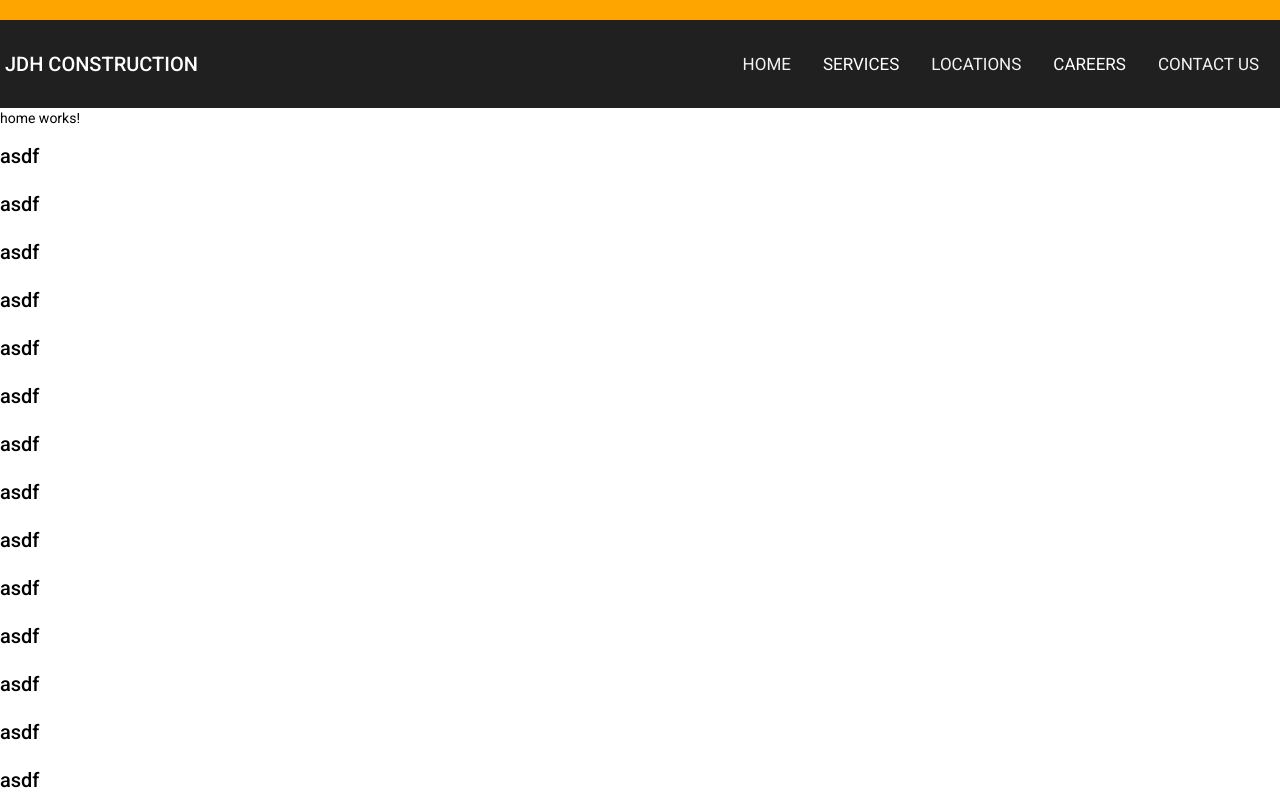
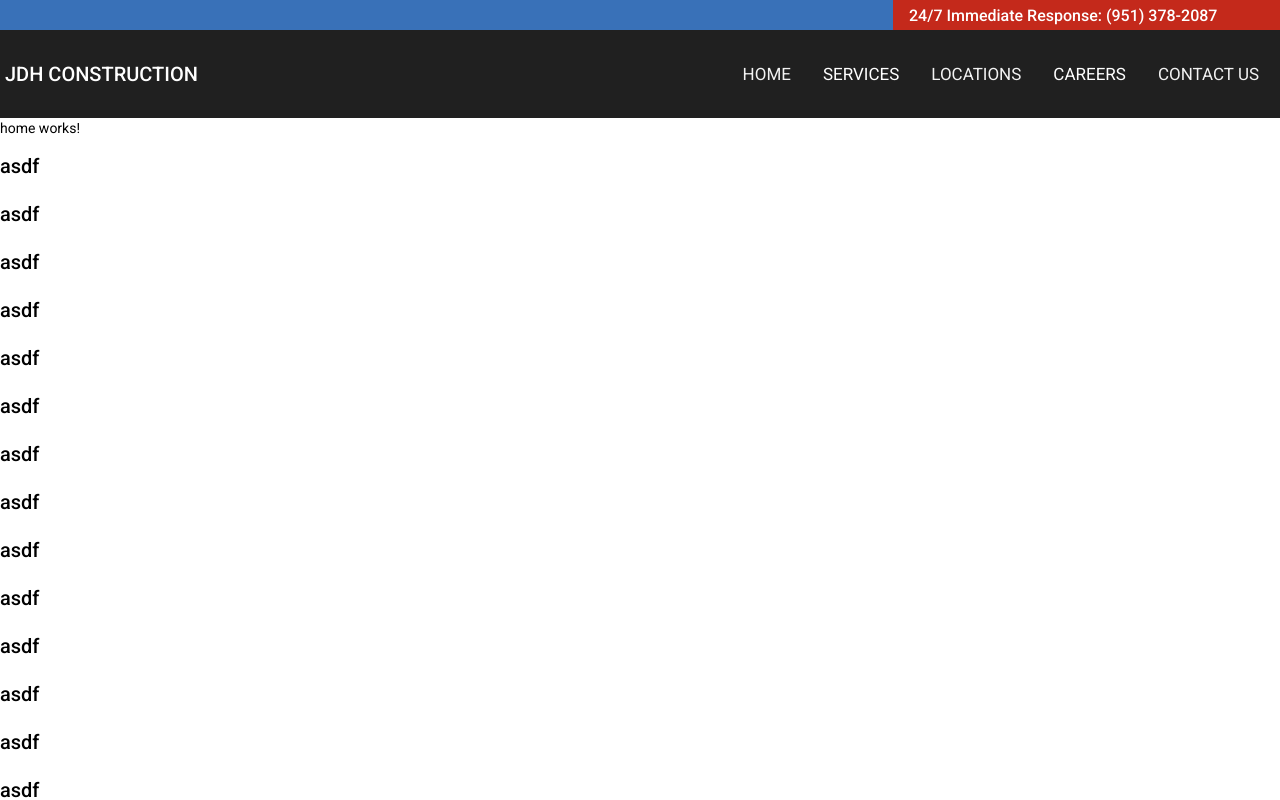
Before and after one commit to khale913/new-JDHconstruction, an Angular app: page / in a window 1280 px wide. Shown: the top 800 px of the page. Built offline with nearby package versions, Linux system fonts and the light colour scheme.

Commit message:
css fixes

```diff
--- a/src/app/header/header.component.html
+++ b/src/app/header/header.component.html
@@ -1,6 +1,11 @@
 <!-- <h2 routerLink="/services" routerLinkActive="active">HEADER</h2>
 <h2 routerLink="/">home</h2> -->
-<div class="test"></div>
+<div class="test">
+  <div class="red"></div>
+  <div class="blue">
+    <h2>24/7 Immediate Response: (951) 378-2087</h2>
+  </div>
+</div>
 <div [ngClass]=" {'sticky': sticky === true}">
   <div class="topnav" id="myTopnav" [ngClass]="{ 'less-padding': lessPadding === true}"
     (scroll)="onScrollEvent($event)">
--- a/src/app/header/header.component.scss
+++ b/src/app/header/header.component.scss
@@ -4,10 +4,30 @@
   box-sizing: border-box;
 }
 
-.top-header {
+.test{
+  display: flex;
+  flex-direction: row;
   width: 100%;
-  height: 20px;
-  background-color: red;
+  height: 30px;
+
+}
+
+.red {
+  flex: 3;
+  background-color: #3971B8;
+}
+
+.blue {
+  display: flex;
+  justify-content: flex-start;
+  flex: 1.3;
+  background-color: #C4291B;
+}
+
+.blue h2 {
+  padding-left: 1rem;
+  font-size: 1rem;
+  color: white;
 }
 
 /* Company Logo */
@@ -26,24 +46,18 @@
 .topnav {
   width: 100%;
   transition:  0.7s;
-  // position: fixed;
   padding: 20px 5px;
-  // top: 0;
   background-color: #202020;
   display: flex;
   justify-content: space-between;
 }
 
-.test{
-  width: 100%;
-  height: 20px;
-  background-color: orange;
-}
-
+// on scroll effects
 .less-padding {
   padding: 0px;
 }
 
+// on scroll effects
 .sticky {
   position: fixed;
   top: 0;
--- a/src/app/header/header.component.ts
+++ b/src/app/header/header.component.ts
@@ -11,7 +11,7 @@ export class HeaderComponent implements OnInit {
     // console.log(event);
     // console.log(window.pageYOffset)
     console.log(window.scrollY)
-    if (window.pageYOffset >= 20 || window.scrollY >= 20) {
+    if (window.pageYOffset >= 30 || window.scrollY >= 30) {
       this.sticky = true;
     } else {
       this.sticky = false;
```
